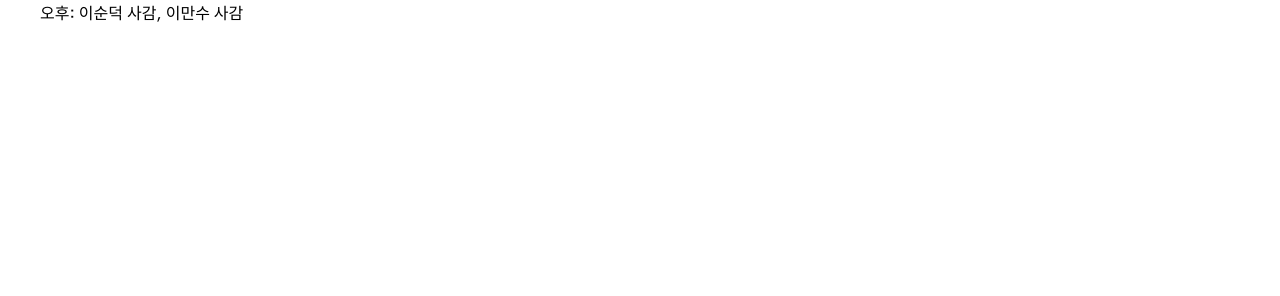
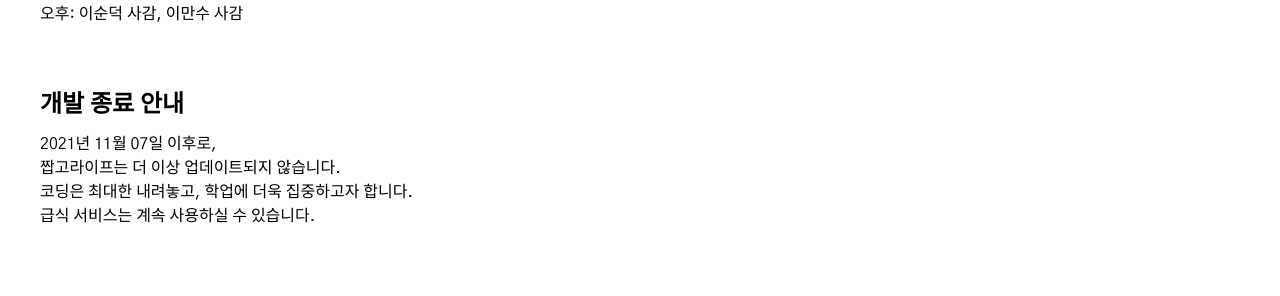
Before and after one commit to seolcu/zzapgo.life, a Next.js app: page / in a window 1280 px wide. Shown: the part 326-622 px from the top of the page. Built offline with nearby package versions, Linux system fonts and the light colour scheme; no server answers; a web font is replaced by a local one.

Commit message:
개발 중지 안내

```diff
--- a/pages/index.tsx
+++ b/pages/index.tsx
@@ -5,6 +5,7 @@ import FooterComponent from "../components/FooterComponent";
 import DormManager from "../components/DormManager";
 import MealSwiper from "../components/MealSwiper";
 import { SWRConfig } from "swr";
+import CardLayout from "../components/CardLayout";
 
 const year = new Date().getFullYear();
 const month = new Date().getMonth() + 1;
@@ -25,6 +26,18 @@ const Home = () => {
       <MealSwiper API={API} fetcher={fetcher} />
 
       <DormManager year={year} month={month} date={date} />
+      <CardLayout>
+        <h2 style={{ margin: "10px" }}>개발 종료 안내</h2>
+        <div style={{ margin: "10px" }}>
+          2021년 11월 07일 이후로,
+          <br />
+          짭고라이프는 더 이상 업데이트되지 않습니다.
+          <br />
+          코딩은 최대한 내려놓고, 학업에 더욱 집중하고자 합니다.
+          <br />
+          급식 서비스는 계속 사용하실 수 있습니다.
+        </div>
+      </CardLayout>
       <FooterComponent currentPage={0} />
     </>
   );
```
Also changed, not shown: 1 other file (tests, documents, lock files or other folders).
